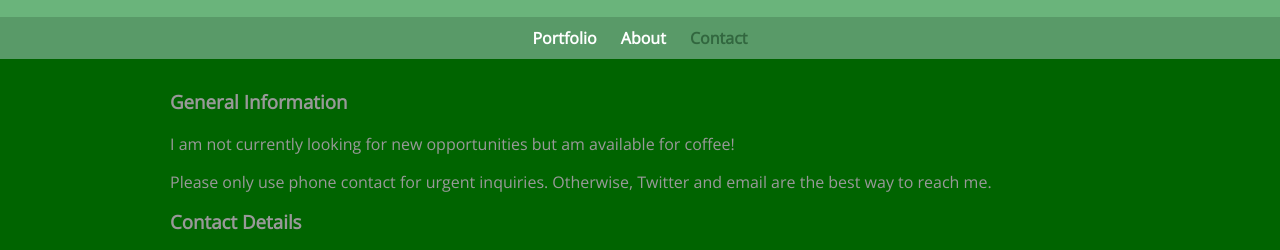
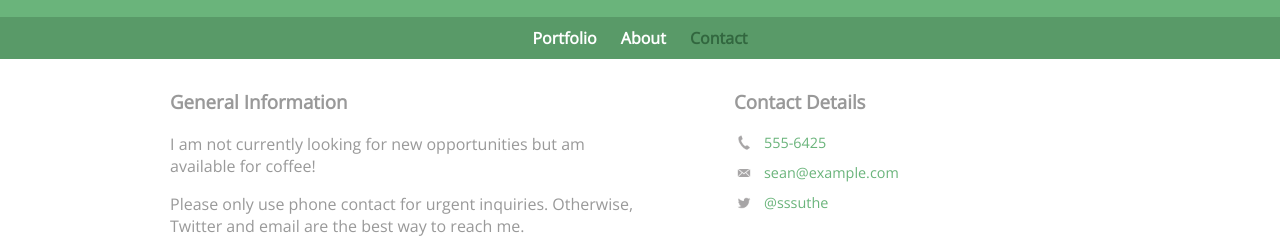
Before and after one commit to sssuthe/PersonalSite, a plain HTML site: page contact.html in a window 1280 px wide. Shown: the part 72-322 px from the top of the page. Drawn offline with nearby package versions, Linux system fonts and the light colour scheme.

```diff
--- a/contact.html
+++ b/contact.html
@@ -23,14 +23,14 @@
       </nav>
     </header>
     <div id="wrapper">
-        <section>
+        <section id="primary">
             <h3>General Information</h3>
             <p>
                 I am not currently looking for new opportunities but am available for coffee!
             </p>
             <p>Please only use phone contact for urgent inquiries.  Otherwise, Twitter and email are the best way to reach me.</p>
         </section>
-        <section>
+        <section id="secondary">
             <h3>Contact Details</h3>
             <ul class="contact-info">
                 <li class="phone"><a href="tel:555-6425">555-6425</a></li>
--- a/css/responsive.css
+++ b/css/responsive.css
@@ -1,11 +1,37 @@
 @media screen and (min-width: 480px) {
-    body {
-        background: navy;
+   /**********************************
+    TWO COLUMN LAYOUT
+    ***********************************/
+
+    #primary {
+        width: 50%;
+        float: left;
+    }
+
+    #secondary {
+        width: 40%;
+        float: right;
+    }
+
+    /**********************************
+    3 * 5 = 15
+    100% - 15% = 85%
+    85/3 = 28.333333333
+    ***********************************/
+
+    /**********************************
+    PAGE: PORTFOLIO
+    ***********************************/
+
+    #gallery li {
+        width: 28.3333%;
+    }
+
+    #gallery li:nth-child(4n) {
+        clear: left
     }
 }
 
 @media screen and (min-width: 660px) {
-    body {
-        background: darkgreen;
-    }
+
 }
```
